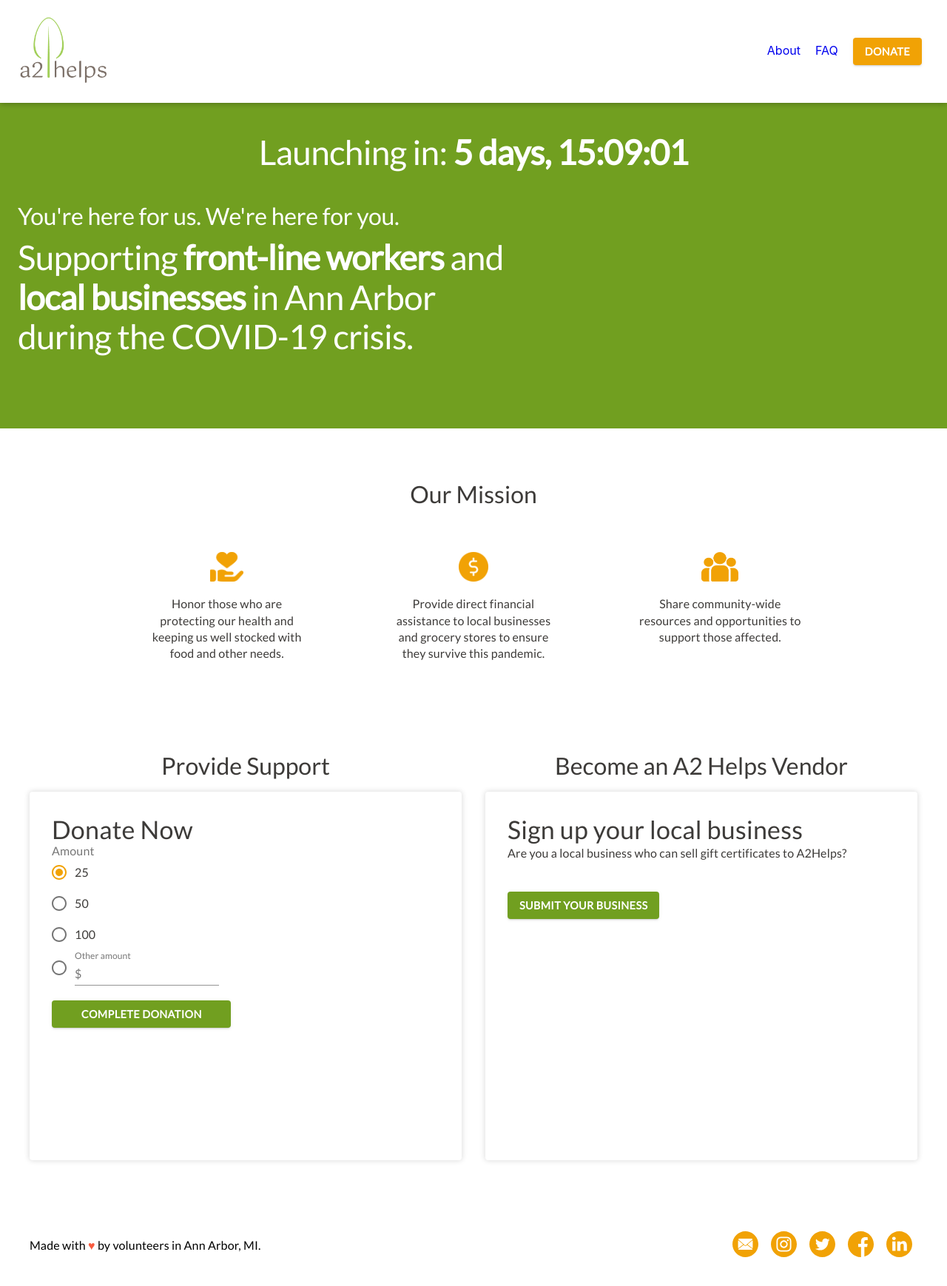
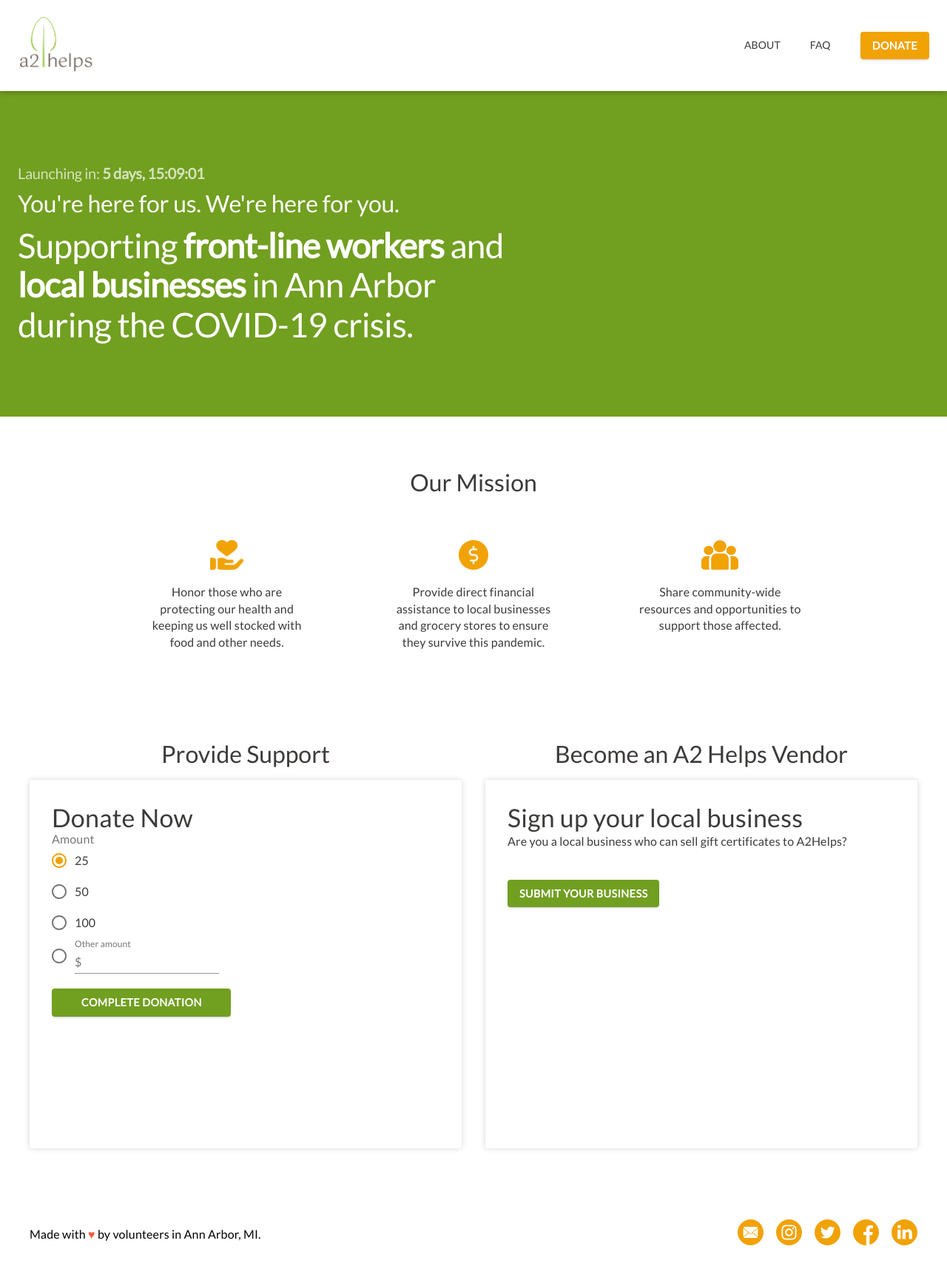
Before and after one commit to A2Helps/a2-helps-web, a React (Create React App) app: page / in a window 1280 px wide. Shown: the top 1738 px of the page at 74% size. Built offline with nearby package versions, Linux system fonts and the light colour scheme; no server answers.

Commit message:
Lil style tweaks, header & footer.

```diff
--- a/src/components/Navigation/index.js
+++ b/src/components/Navigation/index.js
@@ -11,10 +11,19 @@
   root: {
     textAlign: 'right',
   },
+  body1: {
+    fontFamily: '"Lato", "Open Sans", sans-serif',
+    fontWeight: 400,
+    fontSize: '14px',
+    lineHeight: 1.4,
+    letterSpacing: '0.00938em',
+    color: '#3D3B39',
+  },
 }));
 
 const StyledLink = styled(Link)({
-  padding: '0 10px',
+  padding: '0 40px',
+  paddingRight: '0',
   textDecoration: 'none',
 });
 
@@ -23,8 +32,8 @@
 
   return (
       <Grid item xs className={classes.root}>
-        <StyledLink to={ABOUT}>About</StyledLink>
-        <StyledLink to={FAQ}>FAQ</StyledLink>
+        <StyledLink className={classes.body1} to={ABOUT}>ABOUT</StyledLink>
+        <StyledLink className={classes.body1} to={FAQ}>FAQ</StyledLink>
         <StyledLink to={DONATE}>
           <Button
             variant="contained"
--- a/src/components/banner/index.js
+++ b/src/components/banner/index.js
@@ -18,7 +18,7 @@
     padding: 32,
   },
   img: {
-    width: '60%',
+    width: '50%',
     paddingTop: 20,
     paddingBottom: 20,
   },
--- a/src/components/footer/index.js
+++ b/src/components/footer/index.js
@@ -66,27 +66,27 @@
             justify='space-between'
             className={classes.socialLinks}
           >
-            <Grid item xs={2}>
+            <Grid item xs={2} style={{textAlign: 'right'}}>
               <a href="mailto:help@a2helps.com" target="_top">
                 <img className={classes.img} src="email-icon.svg" alt="Email Icon" />
               </a>
             </Grid>
-            <Grid item xs={2}>
+            <Grid item xs={2} style={{textAlign: 'right'}}>
               <a target="_blank" href="https://www.instagram.com/a2helps/">
                 <img className={classes.img} src="instagram-icon.svg" alt="Instagram Icon" />
               </a>
             </Grid>
-            <Grid item xs={2}>
+            <Grid item xs={2} style={{textAlign: 'right'}}>
               <a target="_blank" href="https://twitter.com/a2helps">
                 <img className={classes.img} src="twitter-icon.svg" alt="Twitter Icon" />
               </a>
             </Grid>
-            <Grid item xs={2}>
+            <Grid item xs={2} style={{textAlign: 'right'}}>
               <a target="_blank" href="https://www.facebook.com/a2helps">
                 <img className={classes.img} src="facebook-icon.svg" alt="Facebook Icon" />
               </a>
             </Grid>
-            <Grid item xs={2}>
+            <Grid item xs={2} style={{textAlign: 'right'}}>
               <a target="_blank" href="https://www.linkedin.com/company/a2-helps/">
                 <img className={classes.img} href="https://www.linkedin.com/company/a2-helps/" src="linkedin-icon.svg" alt="Linkedin Icon" />
               </a>
--- a/src/components/home-hero/index.js
+++ b/src/components/home-hero/index.js
@@ -22,17 +22,19 @@
     },
   },
   countdown: {
-    textAlign: 'center',
-    fontSize: '26px',
+    textAlign: 'left',
+    fontSize: '20px',
     fontWeight: '400',
-    marginTop: '-20px',
+    marginTop: '12px',
     paddingBottom: '40px',
+    marginBottom: '-30px',
+    opacity: '.7',
     [theme.breakpoints.up('sm')]: {
-      marginTop: '-80px',
-      fontSize: '38px',
+      marginTop: '-20px',
+      fontSize: '20px',
     },
     [theme.breakpoints.up('md')]: {
-      fontSize: '46px',
+      fontSize: '20px',
     },
   },
   finalCountdown: {
```
